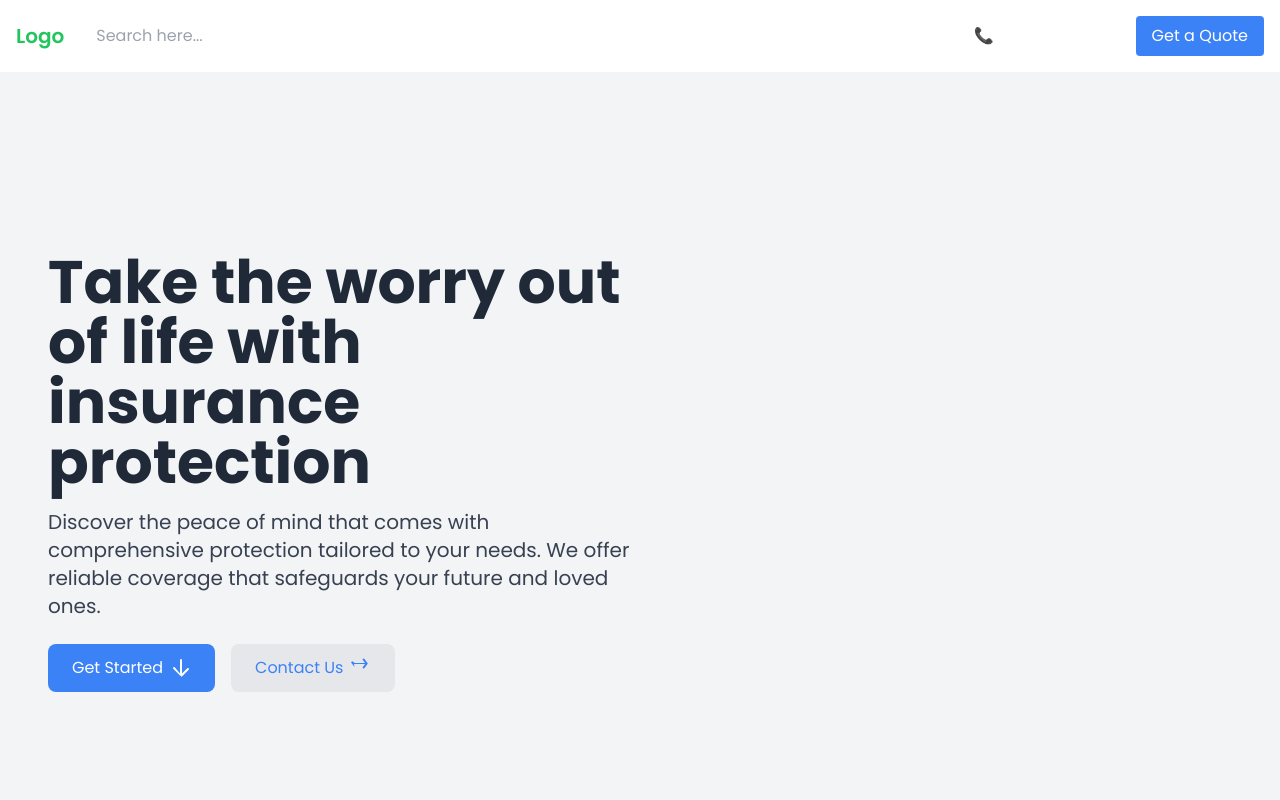
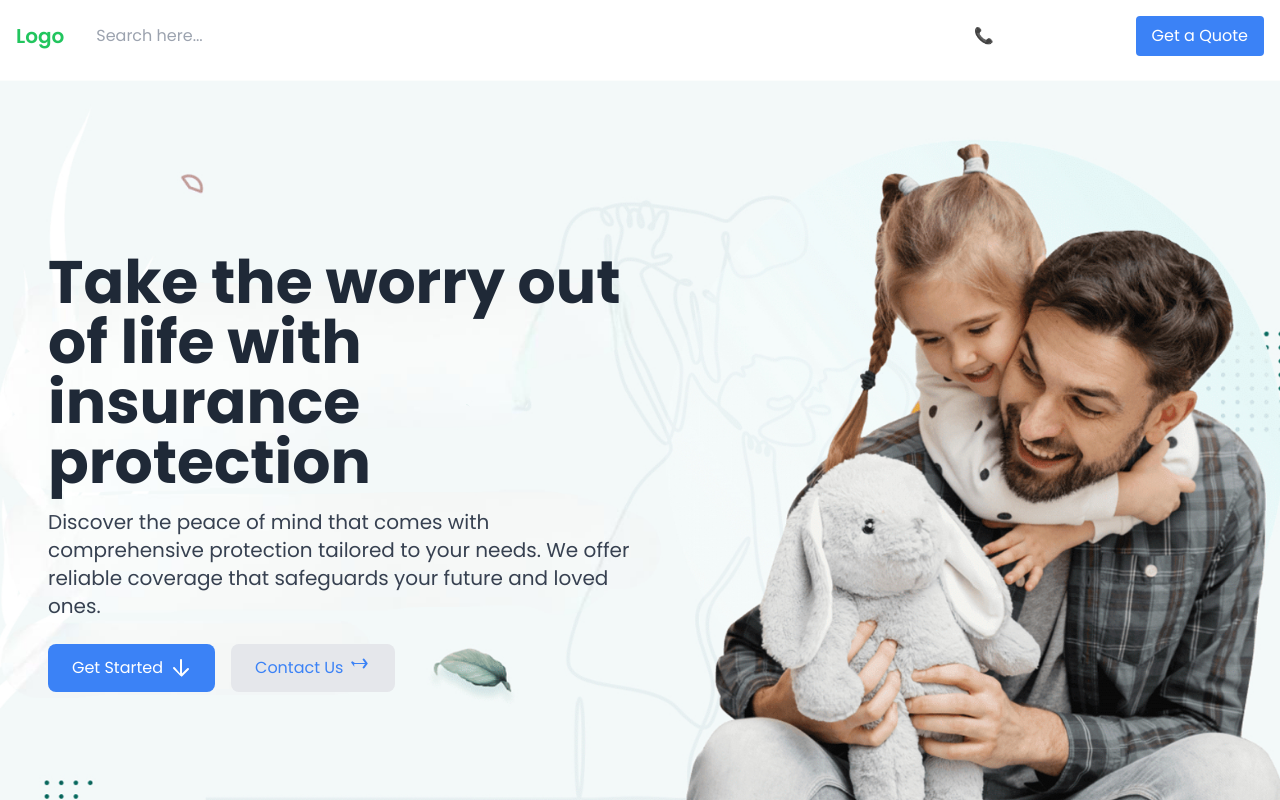
Before and after one commit to yeruvasaijahnavi/insurance_website, an Angular app: page / in a window 1280 px wide. Shown: the top 800 px of the page. Built offline with nearby package versions, Linux system fonts and the light colour scheme.

Commit message:
Add hero background

```diff
--- a/src/app/hero/hero.component.html
+++ b/src/app/hero/hero.component.html
@@ -1,26 +1,23 @@
-<section class="bg-gray-100 h-screen flex items-center">
+<section
+	class="bg-[url('/assets/images/hero.jpg')] bg-cover h-screen flex items-center"
+>
 	<div
 		class="container mx-auto px-6 md:px-12 lg:flex lg:items-center lg:space-x-6"
 	>
-		<!-- Left-Aligned Text Content -->
 		<div class="lg:w-1/2">
-			<!-- Heading -->
 			<h1
 				class="text-4xl md:text-5xl lg:text-6xl font-bold text-gray-800 leading-tight mb-4"
 			>
 				Take the worry out of life with insurance protection
 			</h1>
 
-			<!-- Paragraph -->
 			<p class="text-gray-700 text-lg md:text-xl mb-6">
 				Discover the peace of mind that comes with comprehensive
 				protection tailored to your needs. We offer reliable coverage
 				that safeguards your future and loved ones.
 			</p>
 
-			<!-- Buttons -->
 			<div class="flex items-center space-x-4">
-				<!-- Get Started Button -->
 				<button
 					class="bg-blue-500 text-white px-6 py-3 rounded-lg flex items-center space-x-2 hover:bg-blue-600 focus:outline-none focus:ring-2 focus:ring-blue-300"
 				>
@@ -39,7 +36,6 @@
 					</svg>
 				</button>
 
-				<!-- Contact Us Button -->
 				<button
 					class="bg-gray-200 text-blue-500 px-6 py-3 rounded-lg flex items-center space-x-2 hover:bg-gray-300 focus:outline-none focus:ring-2 focus:ring-blue-300"
 				>
```
Also changed, not shown: src/assets/images/hero.jpg (renamed from src/assets/images/hero_section_bkgd.jpg).
